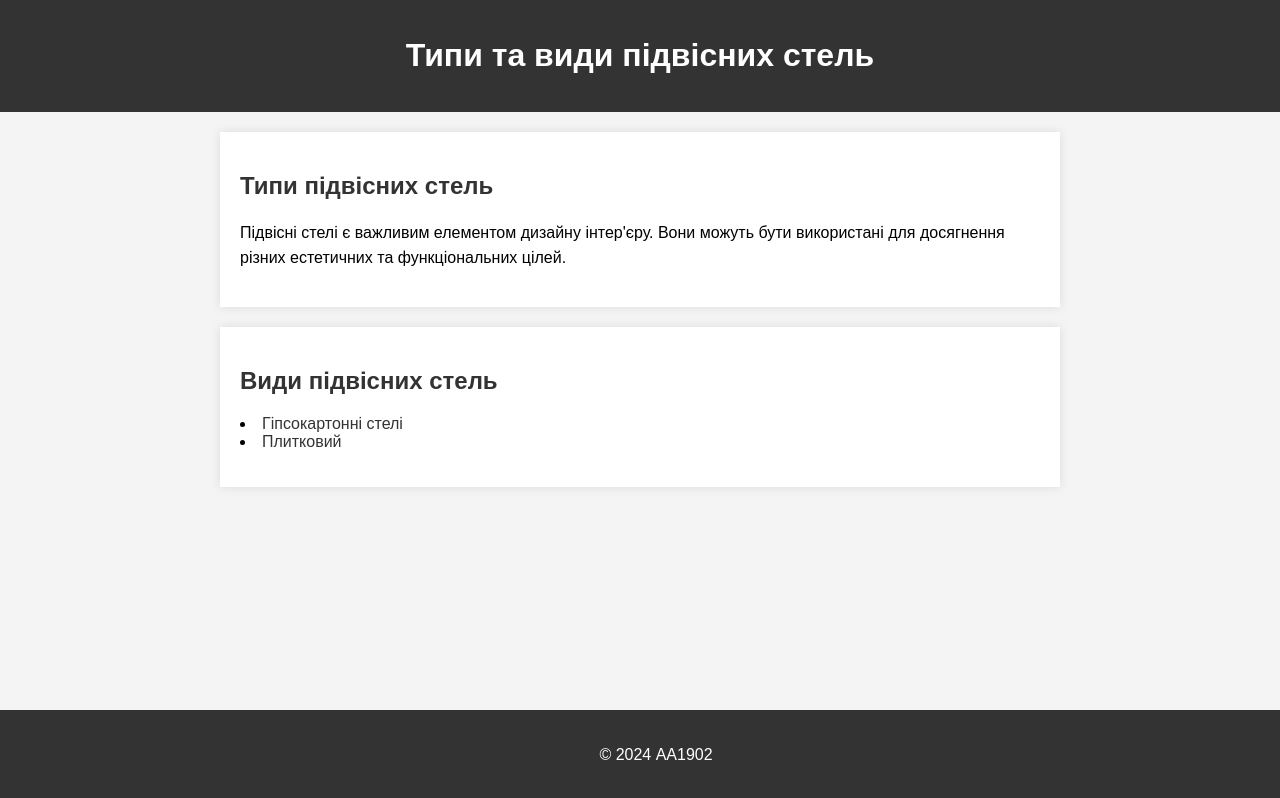
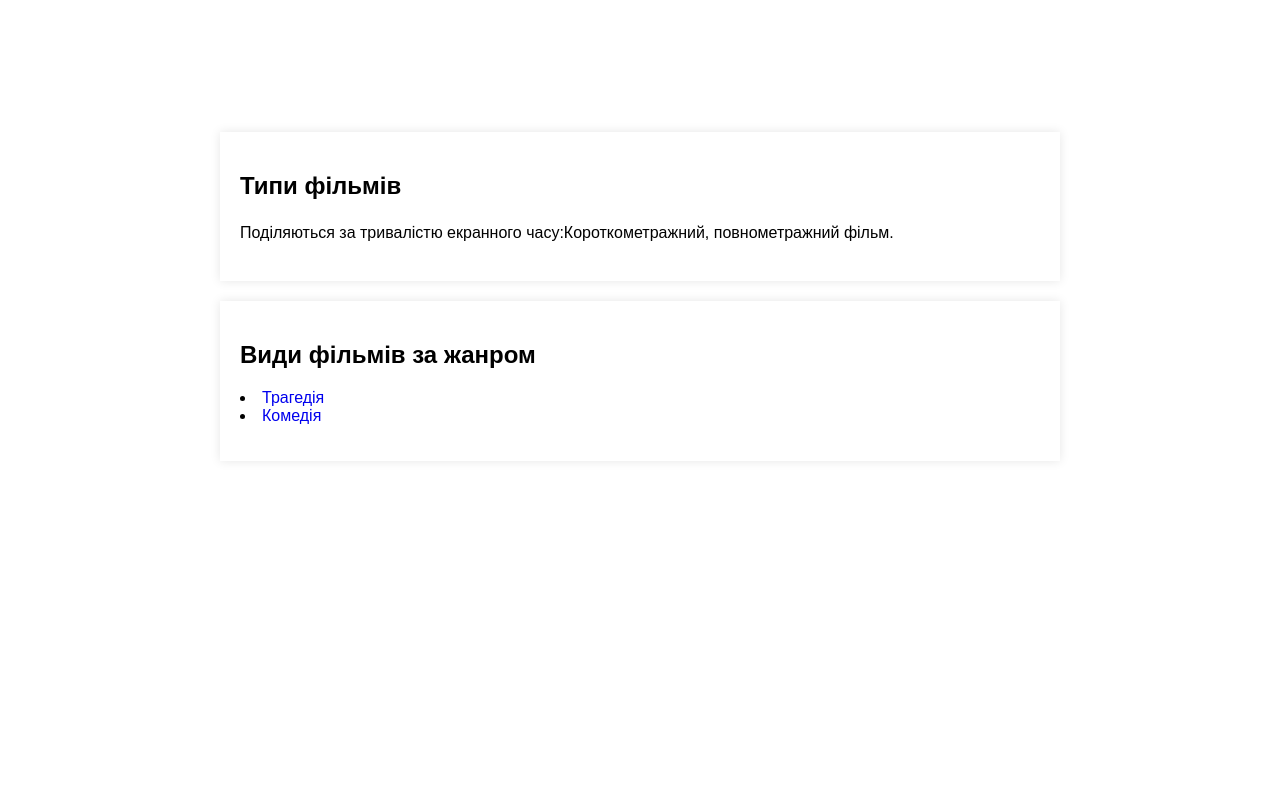
Before and after one commit to albinalisk/al07lv.github.io, a plain HTML site: page index.html in a window 1280 px wide. Drawn offline with Linux system fonts and the light colour scheme.

Commit message:
Update index.html

```diff
--- a/index.html
+++ b/index.html
@@ -2,18 +2,18 @@
 <html lang="en">
 <head>
     <meta charset="UTF-8">
-    <meta name="viewport" content="width=device-width, initial-scale=1.0">
-    <title>Типи та види підвісних стель</title>
+    <meta name="viewport" content="width=device-width, initial-scale=2.0">
+    <title>Фільми</title>
     <style>
         body {
             font-family: 'Arial', sans-serif;
-            background-color: #f4f4f4;
+            background-color: #rosy;
             margin: 0;
             padding: 0;
         }
 
         header {
-            background-color: #333;
+            background-color: #17;
             color: white;
             text-align: center;
             padding: 1em;
@@ -23,13 +23,13 @@
             max-width: 800px;
             margin: auto;
             padding: 20px;
-            background-color: #fff;
+            background-color: #blue;
             box-shadow: 0 0 10px rgba(0, 0, 0, 0.1);
             margin-top: 20px;
         }
 
         h2 {
-            color: #333;
+            color: #17;
         }
 
         p {
@@ -37,7 +37,7 @@
         }
 
         footer {
-            background-color: #333;
+            background-color: #fuchsia;
             color: white;
             text-align: center;
             padding: 1em;
@@ -47,7 +47,7 @@
         }
 
         a {
-            color: #333;
+            color: #coral;
             text-decoration: none;
             transition: color 0.3s ease-in-out;
         }
@@ -59,16 +59,16 @@
 </head>
 <body>
     <header>
-        <h1>Типи та види підвісних стель</h1>
+        <h1>Типи та види фільмів</h1>
     </header>
     <section>
-        <h2>Типи підвісних стель</h2>
-        <p>Підвісні стелі є важливим елементом дизайну інтер'єру. Вони можуть бути використані для досягнення різних естетичних та функціональних цілей.</p>
+        <h2>Типи фільмів</h2>
+        <p>Поділяються за тривалістю екранного часу:Короткометражний, повнометражний фільм.</p>
     </section>
     <section>
-        <h2>Види підвісних стель</h2>
-        <li><a href="about_f.html">Гіпсокартонні стелі</a></li>
-        <li><a href="about_s.html">Плитковий</a></li><ul></ul>
+        <h2>Види фільмів за жанром</h2>
+        <li><a href="about_f.html">Трагедія</a></li>
+        <li><a href="about_s.html">Комедія</a></li><ul></ul>
     </section>
     <footer>
         <p>&copy; 2024 АА1902</p>
```
